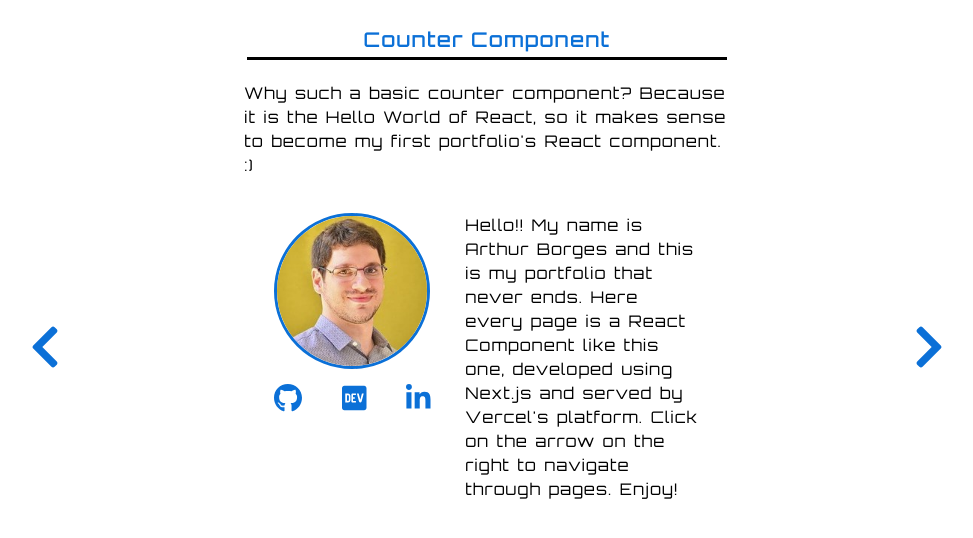
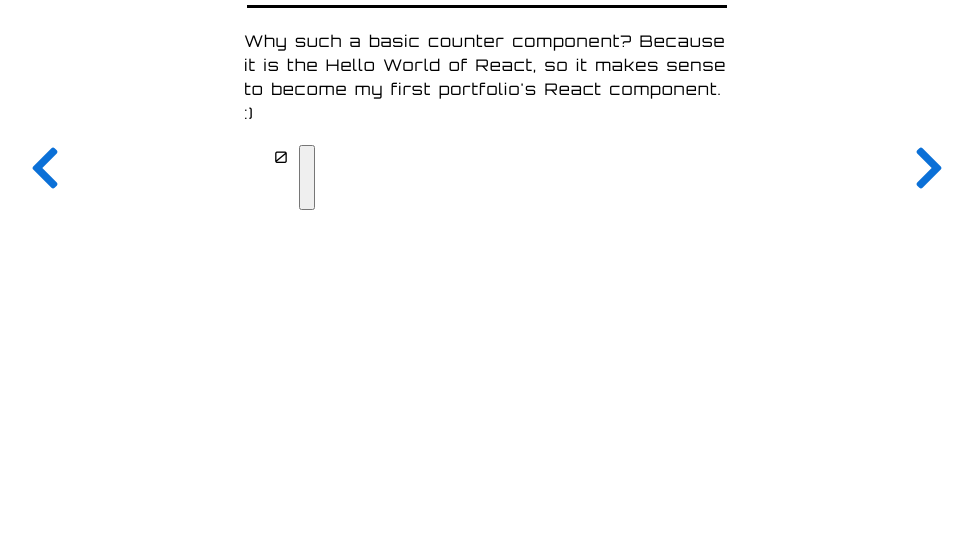
Before and after one commit to arthurborgesdev/neverendx, a Next.js app: page /counter in a window 1280 px wide. Shown: the top 538 px of the page, without its empty margins (153-1126 px from the left). Built offline with nearby package versions, Linux system fonts and the light colour scheme.

Commit message:
Add simple counter feature

```diff
--- a/pages/counter.js
+++ b/pages/counter.js
@@ -1,12 +1,14 @@
 import Head from 'next/head'
 import Link from 'next/link'
+import { useState } from 'react'
 
 import { FontAwesomeIcon } from '@fortawesome/react-fontawesome'
-import { faGithub, faDev, faLinkedinIn } from '@fortawesome/free-brands-svg-icons/'
 import { faChevronLeft } from '@fortawesome/free-solid-svg-icons/'
 import { faChevronRight } from '@fortawesome/free-solid-svg-icons/'
 
 export default function Counter() {
+  const [count, setCount] = useState(0);
+
   return (
     <>
       <Head>
@@ -22,32 +24,8 @@
           </p>
         </section>
         <section className="content">
-          <div className="profile">
-            <div className="photo-container">
-              <img src="/images/avatar.jpeg" alt="Arthur Borges's profile photo" className="photo" />
-            </div>
-            <div className="social">
-              <div className="icons-container">
-                <a href="https://github.com/arthurborgesdev" target="_blank">
-                  <FontAwesomeIcon className="icon github-icon" icon={faGithub} />
-                </a>
-                <a href="https://dev.to/arthurborges" target="_blank">
-                  <FontAwesomeIcon className="icon dev-icon" icon={faDev} />
-                </a>
-                <a className="github-icon" href="https://linkedin.com/in/arthurmoises" target="_blank">
-                  <FontAwesomeIcon className="icon linkedin-icon" icon={faLinkedinIn} />
-                </a>
-              </div>
-            </div>
-          </div>
-          <article className="about">
-            <p>
-              Hello!! My name is Arthur Borges and this is my portfolio that never ends.
-              Here every page is a React Component like this one, developed using Next.js
-              and served by Vercel's platform. Click on the arrow on the right to navigate
-              through pages. Enjoy!
-            </p>
-          </article>
+          <p>{count}</p>
+          <button onClick={() => setCount(count + 1)}></button>
         </section>
         <section className="previous-page-icon">
           <Link href="/">
```
